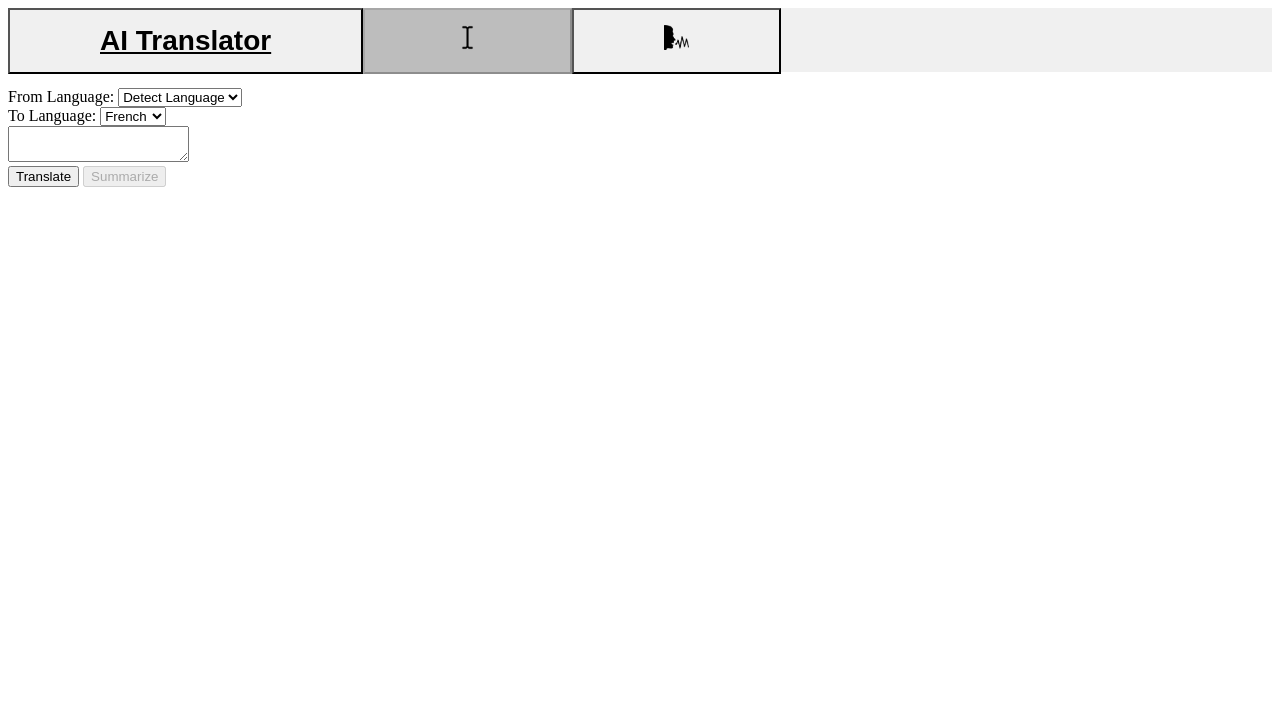
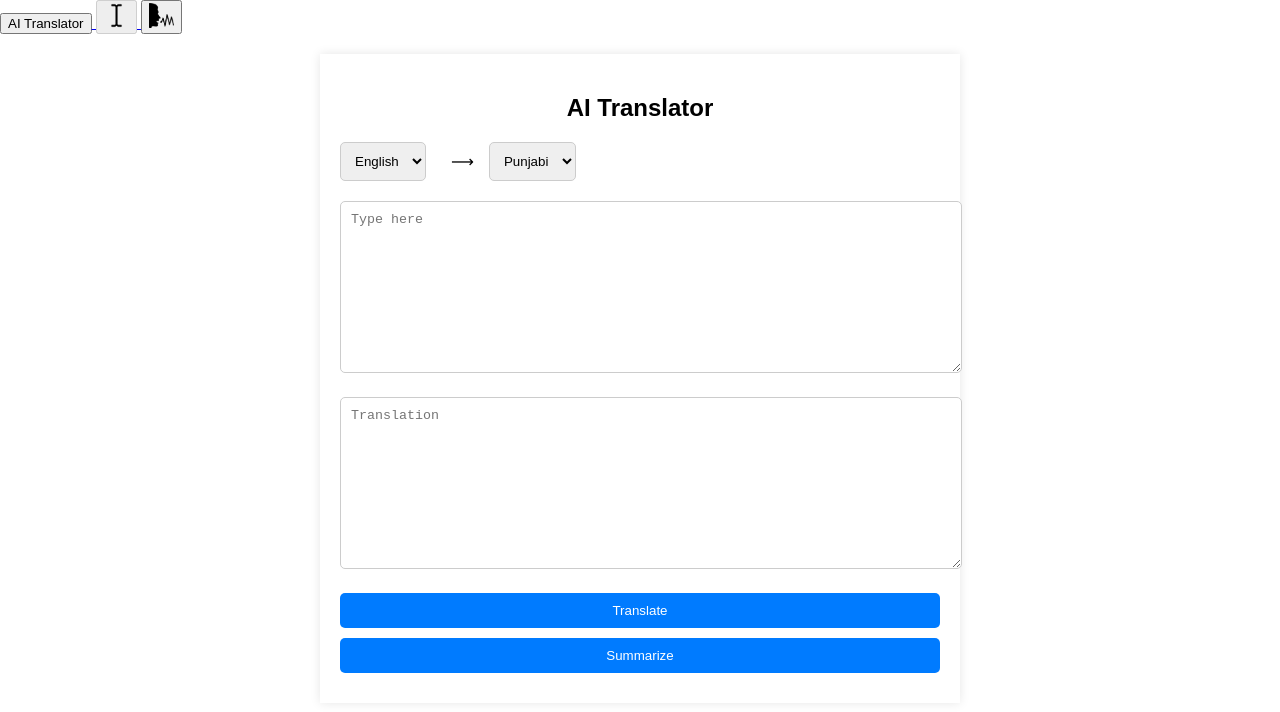
Before and after one commit to dddom1kkk/AI-based-Communication-Tool-and-Traslator, a plain HTML site: page text-to-translate.html in a window 1280 px wide. Drawn offline with Linux system fonts and the light colour scheme.

Commit message:
add css to text-to-translate

```diff
--- a/styles/text-to-translate-style.css
+++ b/styles/text-to-translate-style.css
@@ -1,23 +1,77 @@
-nav{
-	background: #f0f0f0;
-  	height: 64px;
-  	width:100%;
-}
+/* Add this to your text-to-translate-style.css file */
 
-.button {
-  	float: left;
-    color: black;
-    /*Text colour*/
-    font-weight: bold;
-    padding: 15px 90px;
+body, html {
+    height: 100%;
+    margin: 0;
+    font-family: Arial, sans-serif;
+  }
+
+  .container {
+    width: 90%;
+    max-width: 600px;
+    margin: 20px auto;
+    padding: 20px;
+    box-shadow: 0 0 10px rgba(0, 0, 0, 0.1);
+  }
+
+  header h1 {
     text-align: center;
-    text-decoration: underline;
-    font-size: 28px;
+    margin: 0;
+    padding: 20px;
+    font-size: 24px;
+  }
+
+  .language-selection-section {
+    display: flex;
+    justify-content: space-between;
+    margin-bottom: 20px;
+  }
+
+  .language-selection {
+    display: flex;
+    align-items: center;
+  }
+
+  .language-arrow {
+    margin: 0 15px;
+  }
+
+  select {
+    padding: 10px;
+    margin-right: 10px;
+    border: 1px solid #ccc;
+    border-radius: 5px;
+  }
+
+  .translation-box {
+    width: 100%;
+    padding: 10px;
+    border: 1px solid #ccc;
+    border-radius: 5px;
+    margin-bottom: 20px;
+    height: 150px; /* or any other height */
+  }
+
+  .app-buttons {
+    width: 100%;
+    padding: 10px;
+    margin-bottom: 10px;
+    border: none;
+    border-radius: 5px;
+    background-color: #007bff;
+    color: white;
     cursor: pointer;
-}
-.button1 {
-    background-color: #f0f0f0; /*clickable color*/
-}
-.button2 {
-    background-color: #bdbdbd; /*disabled color*/
-}
+  }
+
+  .app-buttons:hover {
+    background-color: #0056b3;
+  }
+
+  .button-section {
+    display: flex;
+    flex-direction: column;
+  }
+
+  /* Additional styles for nav, footer, etc., can be added here */
+
+  /* Media queries to make the design responsive can be added here */
--- a/text-to-translate.html
+++ b/text-to-translate.html
@@ -3,9 +3,9 @@
   <head>
     <meta charset="UTF-8" />
     <meta name="viewport" content="width=device-width, initial-scale=1.0" />
-    <title>Text to Translate</title>
+    <title>AI Translator</title>
+    <link rel="stylesheet" href="styles/text-to-translate-style.css">
     <script src="./script/text-to-translate.js"></script>
-    <link rel="stylesheet" href="styles/text-to-translate-style.css">
   </head>
   <body>
     <nav>
@@ -13,40 +13,46 @@
         <button class="button button1">AI Translator</button>
       </a>
       <a href="/AI-based-Communication-Tool-and-Traslator/text-to-translate.html">
-        <button class="button button2"disabled><img src="/Images/Icon_Type.png" alt="Icon_Type" width="25" height="25"></button>
+        <button class="button button2" disabled>
+          <img src="/Images/Icon_Type.png" alt="Type Icon" width="25" height="25">
+        </button>
       </a>
-        <a href="/AI-based-Communication-Tool-and-Traslator/speak-to-translate.html">  <button class="button button1"><img src="/Images/Icon_Speak.png" alt="Icon_Speak" width="25" height="25"></button>
+      <a href="/AI-based-Communication-Tool-and-Traslator/speak-to-translate.html">
+        <button class="button button1">
+          <img src="/Images/Icon_Speak.png" alt="Speak Icon" width="25" height="25">
+        </button>
       </a>
     </nav>
-    <p class="newline"></p>
 
     <div class="container">
+      <header>
+        <h1>AI Translator</h1>
+      </header>
+
       <div class="language-selection-section">
         <div class="language-selection">
-          <label for="fromLanguage">From Language: </label>
-          <select id="fromLanguage">
-            <option value="Detect Language">Detect Language</option>
-            <option value="English">English</option>
-            <option value="French">French</option>
+          <select id="fromLanguage" class="language-dropdown">
+            <option value="Detect Language">English</option>
+            <option value="English">French</option>
+              <-- Add more language options here -->
           </select>
-        </div>
-
-        <div class="language-selection">
-          <label for="toLanguage">To Language:</label>
-          <select id="toLanguage">
-            <option value="French">French</option>
-            <option value="English">English</option>
+          <span class="language-arrow">⟶</span>
+          <select id="toLanguage" class="language-dropdown">
+            <option value="French">Punjabi</option>
+            <!-- Add more language options here -->
           </select>
         </div>
       </div>
 
       <div class="text-section">
-        <textarea class="translation-box" id="fromInput"></textarea>
-        <div id="toOutput"></div>
+        <textarea class="translation-box" id="fromInput" placeholder="Type here"></textarea>
+        <textarea class="translation-box" id="toOutput" placeholder="Translation" readonly></textarea>
       </div>
 
-      <button class="app-buttons" onclick="translateText()">Translate</button>
-      <button class="app-buttons" id="summaryButton" onclick="getSummarization()" disabled="true">Summarize</button>
+      <div class="button-section">
+        <button class="app-buttons" onclick="translateText()">Translate</button>
+        <button class="app-buttons" id="summaryButton" onclick="getSummarization()">Summarize</button>
+      </div>
     </div>
   </body>
 </html>
```
Also changed, not shown: script/text-to-translate.js (line endings or trailing spaces), 1 other file.
